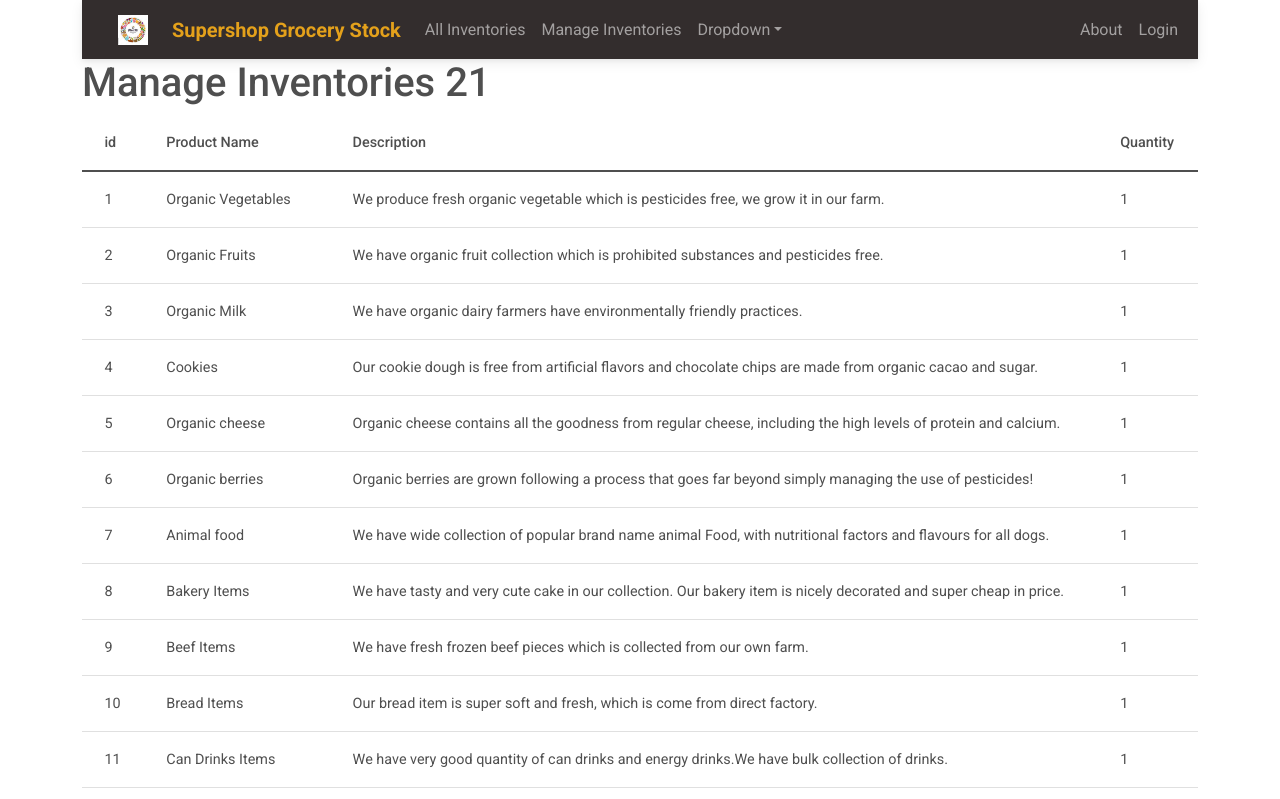
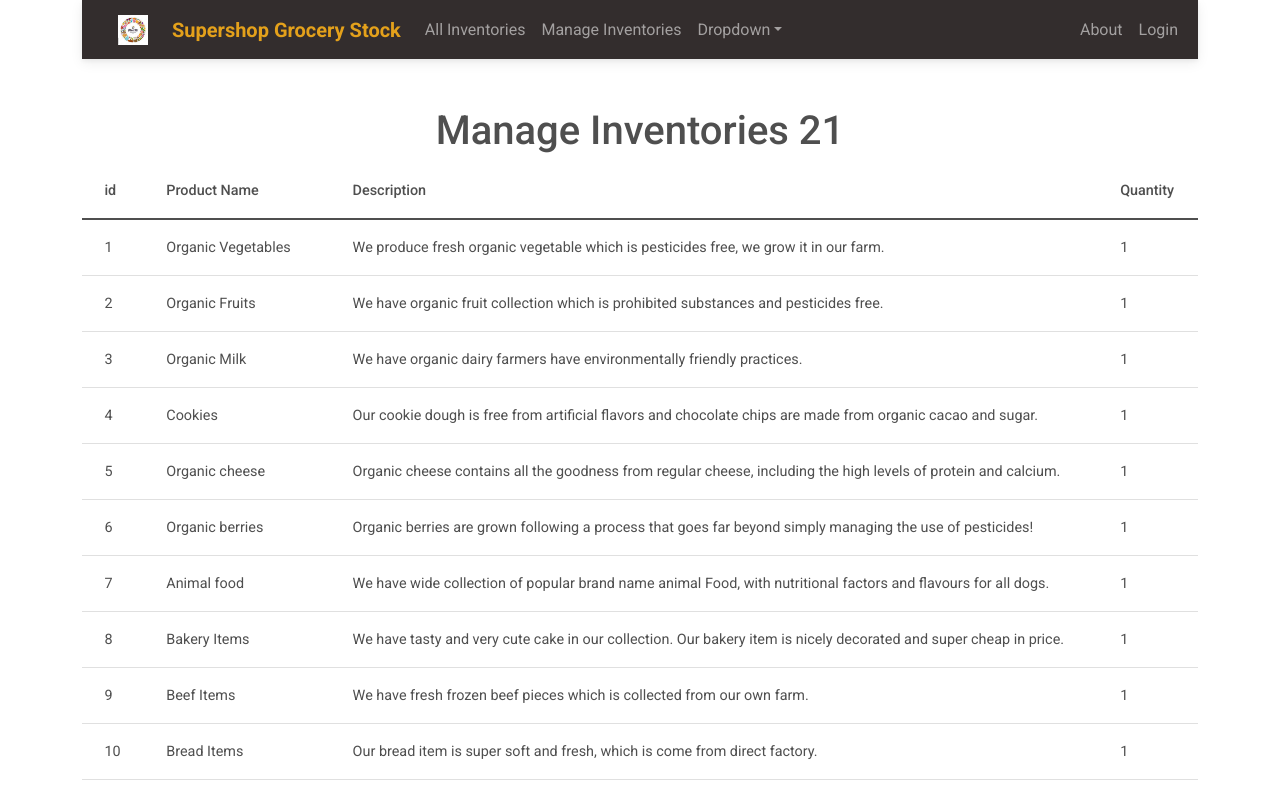
Before and after one commit to tashfiaislamistila/supershop-grocery-stock-warehouse-management-client, a React (Create React App) app: page /manage in a window 1280 px wide. Shown: the top 799 px of the page. Built offline with nearby package versions, Linux system fonts and the light colour scheme.

Commit message:
manage inventory table set and show data in table

```diff
--- a/src/Pages/ManageInventories/ManageInventories.js
+++ b/src/Pages/ManageInventories/ManageInventories.js
@@ -8,8 +8,10 @@ const ManageInventories = () => {
 
     return (
         <div>
-            <h1>Manage Inventories {inventories.length}</h1>
-            <table class="table">
+            <div className='text-center mt-5'>
+                <h1>Manage Inventories {inventories.length}</h1>
+            </div>
+            <table className="table">
                 <thead>
                     <tr>
                         <th scope="col">id</th>
```
